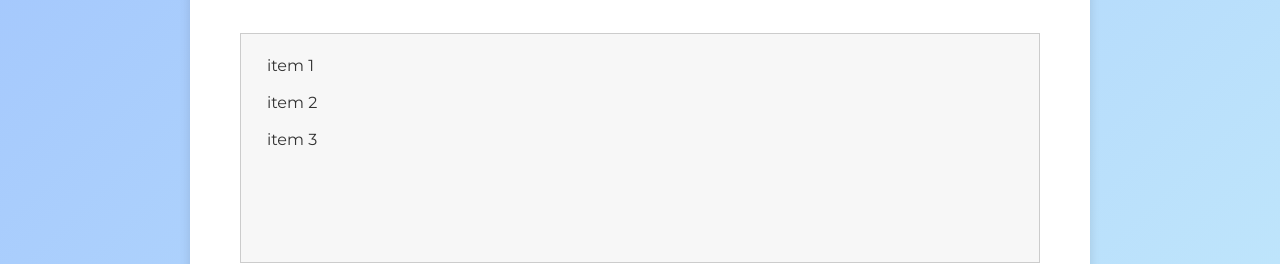
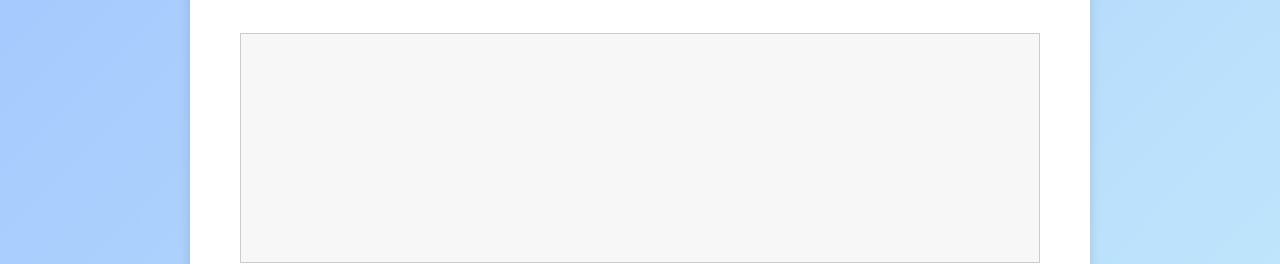
Before and after one commit to PCollG/veci-technical-test, a React (Vite) app: page / in a window 1280 px wide. Shown: the part 287-551 px from the top of the page. Built offline with nearby package versions, Linux system fonts and the light colour scheme.

Commit message:
Remove default values and fix in selected style

```diff
--- a/src/components/atoms/listItem/listItem.tsx
+++ b/src/components/atoms/listItem/listItem.tsx
@@ -7,7 +7,7 @@ interface ListItemProps extends React.HTMLAttributes<HTMLLIElement> {
 
 const ListItem: React.FC<ListItemProps> = ({ item, selected, ...props }) => (
   <li
-    className={`${styles.listItem} ${selected && styles.selected}`}
+    className={`${styles.listItem} ${selected ? styles.selected : ""}`}
     {...props}
   >
     {item}
--- a/src/components/organisms/itemList/itemList.tsx
+++ b/src/components/organisms/itemList/itemList.tsx
@@ -11,7 +11,7 @@ import styles from "./itemList.module.scss";
 const ItemList = () => {
   const { state, addItem, deleteItem, selectItem, deselectItem, undo } =
     useListReducer({
-      items: ["item 1", "item 2", "item 3"],
+      items: [],
       selectedIndexes: [],
       undoStack: [],
     });
```
